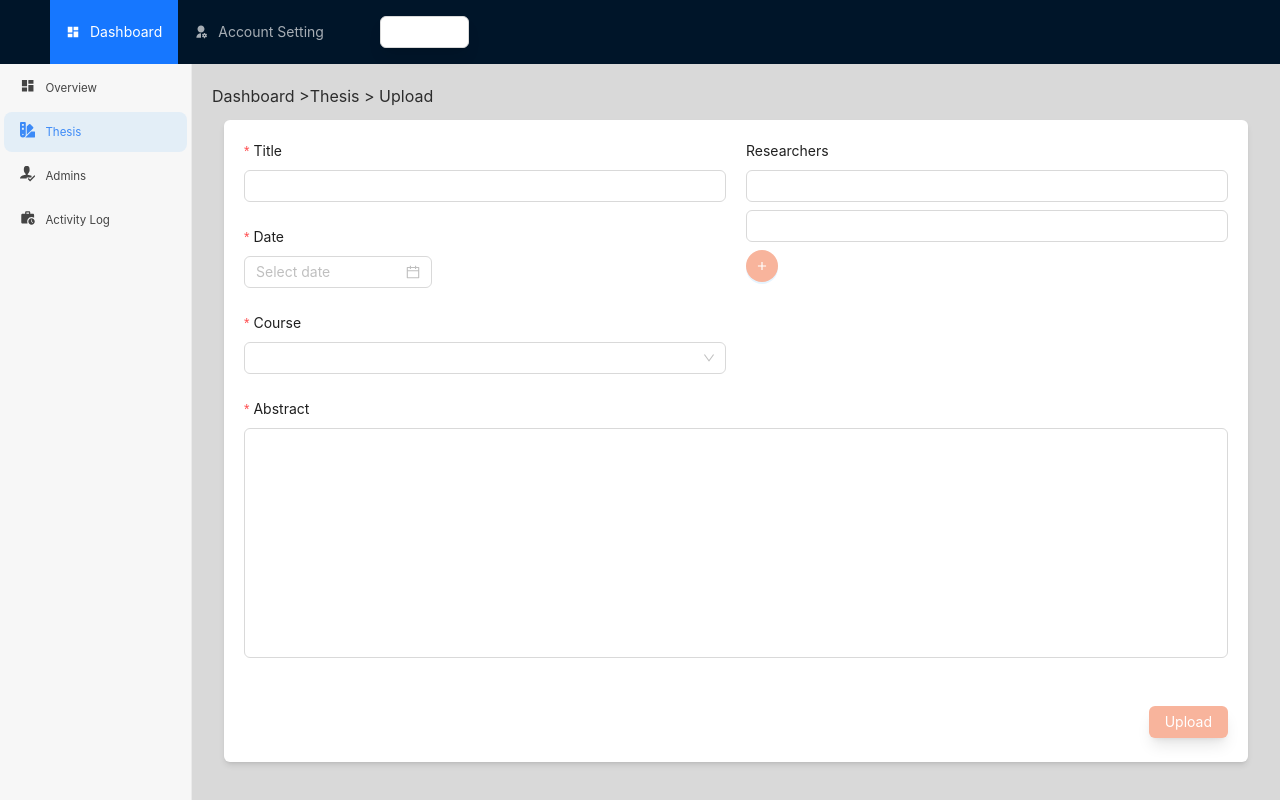
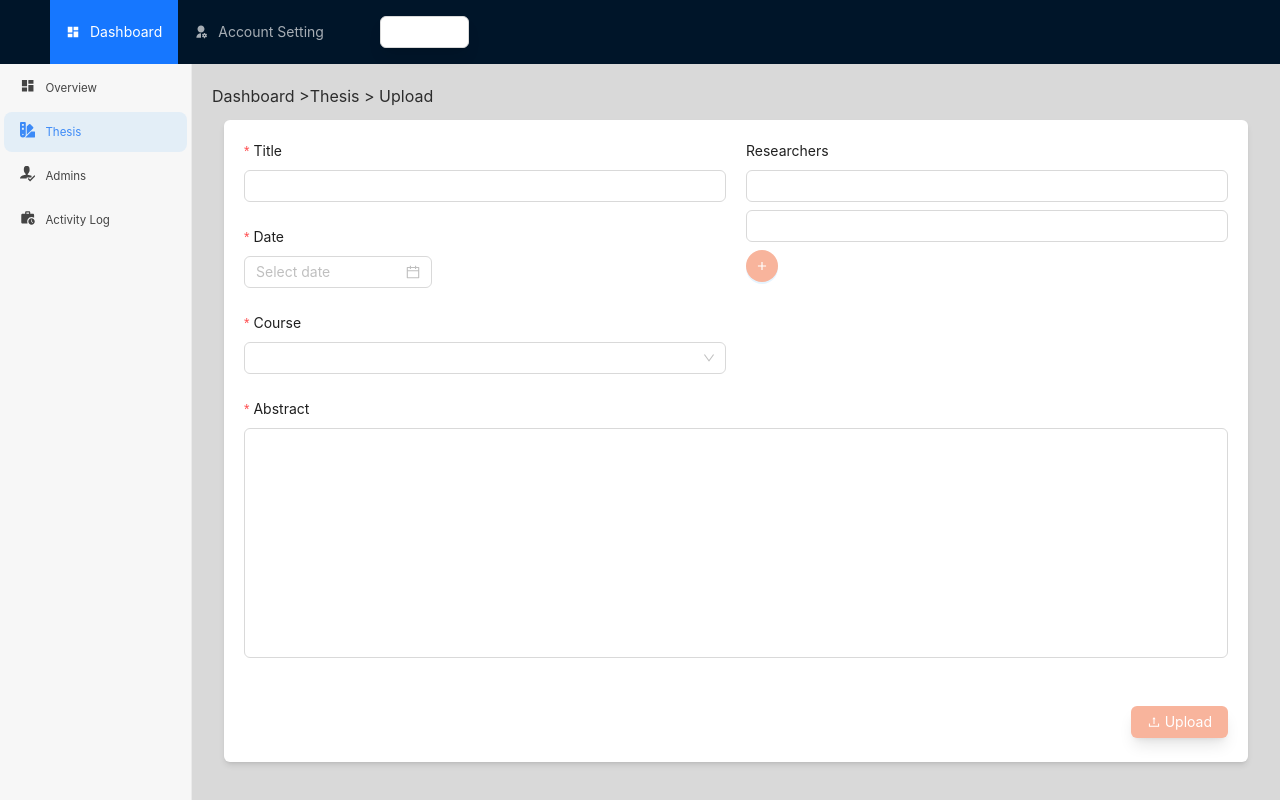
Before and after one commit to TorrCod/thesis-abstract, a Next.js app: page /dashboard/thesis/upload-thesis in a window 1280 px wide. Built offline with nearby package versions, Linux system fonts and the light colour scheme; no server answers; the database is empty.

Commit message:
button update

```diff
--- a/src/components/button.tsx
+++ b/src/components/button.tsx
@@ -4,7 +4,11 @@ import { IoMdArrowRoundBack } from "react-icons/io";
 
 export const PriButton = (props: ButtonProps) => {
   return (
-    <Button className="bg-[#F8B49C] shadow-lg" type="primary" {...props} />
+    <Button
+      className="bg-[#F8B49C] shadow-lg flex items-center gap-1"
+      type="primary"
+      {...props}
+    />
   );
 };
 
--- a/src/pages/dashboard/thesis/upload-thesis.tsx
+++ b/src/pages/dashboard/thesis/upload-thesis.tsx
@@ -3,6 +3,7 @@ import DashboardLayout from "@/components/dashboardLayout";
 import { Button, DatePicker, Form, Input, Select } from "antd";
 import Link from "next/link";
 import React, { useState } from "react";
+import { AiOutlineUpload } from "react-icons/ai";
 import { BiMinus, BiPlus } from "react-icons/bi";
 import { FaAddressCard } from "react-icons/fa";
 import { GrAdd } from "react-icons/gr";
@@ -108,7 +109,11 @@ const UploadThesis = () => {
           <Input.TextArea autoSize={{ minRows: 10 }} />
         </Form.Item>
         <Form.Item className="absolute bottom-0 right-5">
-          <PriButton type="primary" htmlType="submit">
+          <PriButton
+            type="primary"
+            htmlType="submit"
+            icon={<AiOutlineUpload />}
+          >
             Upload
           </PriButton>
         </Form.Item>
```
